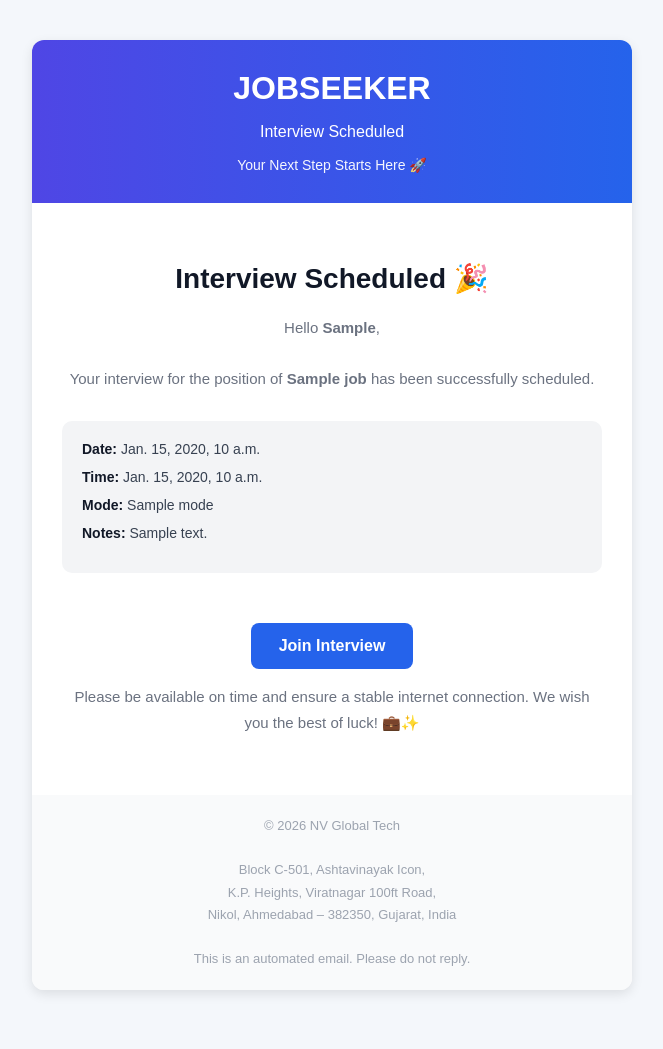
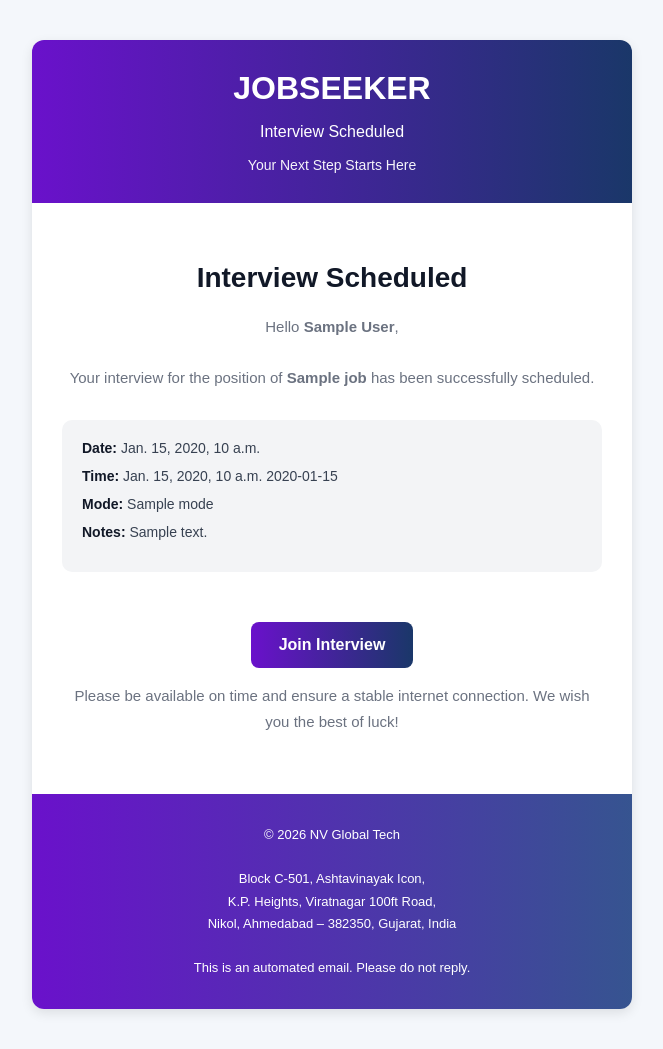
Before and after one commit to Vishwam-work/JobSeeker-Backend, a Django app: template templates/Interview_schedule.html in a window 1280 px wide. Shown: the whole page, without its empty margins (308-971 px from the left). Before the commit the page ends 994 px from the top, so only its background shows below. Run offline with Django 5.2, Linux system fonts and the light colour scheme; a user stored in the database is signed in; tables that the repository leaves empty hold one stand-in row (values such as "Sample post"); the template is opened without the code that fills it: most values are stand-ins (such as "Sample title", 1, 10 or a date in 2020).

Commit message:
[ADD] employeer: fix saved job and applied job pagination and job schedule template

```diff
--- a/employeer/models.py
+++ b/employeer/models.py
@@ -177,6 +177,11 @@ class Application(models.Model):
         ("EST","EST"),
         ("CST","CST"),
         ("PST","PST"),
+        ("GST","GST"),
+        ("CET","CET"),
+        ("GMT","GMT"),
+        ("BST","BST"),
+
     ])
     class Meta:
         unique_together = ('user', 'job')
--- a/templates/Applied_job.html
+++ b/templates/Applied_job.html
@@ -7,7 +7,8 @@
     <style>
         /* Reset styles for email clients */
         body, table, td, a { -webkit-text-size-adjust: 100%; -ms-text-size-adjust: 100%; }
-        table, td { mso-table-lspace: 0pt; mso-table-rspace: 0pt; }
+        table,
+        /* td { mso-table-lspace: 0pt; mso-table-rspace: 0pt; } */
         img { -ms-interpolation-mode: bicubic; border: 0; height: auto; line-height: 100%; outline: none; text-decoration: none; }
         table { border-collapse: collapse !important; }
         body { height: 100% !important; margin: 0 !important; padding: 0 !important; width: 100% !important; background-color: #f1f5f9; font-family: 'Segoe UI', system-ui, -apple-system, sans-serif; }
--- a/templates/Interview_schedule.html
+++ b/templates/Interview_schedule.html
@@ -25,7 +25,7 @@
       /* Header */
 
       .header {
-        background: linear-gradient(to right, #4f46e5, #2563eb);
+        background: linear-gradient(90deg, #6a11cb 0%, #1a3769 100%);
         color: white;
         text-align: center;
         padding: 30px;
@@ -35,6 +35,7 @@
         font-size: 32px;
         font-weight: bold;
         margin-bottom: 10px;
+        color: #ffffff;
       }
 
       .tagline {
@@ -88,7 +89,7 @@
       .button {
         display: inline-block;
         padding: 14px 28px;
-        background: #2563eb;
+        background: linear-gradient(90deg, #6a11cb 0%, #1a3769 100%);
         color: white !important;
         text-decoration: none;
         border-radius: 8px;
@@ -103,11 +104,11 @@
       /* Footer */
 
       .footer {
-        background: #f9fafb;
-        padding: 20px;
+        background: linear-gradient(90deg, #6a11cb 0%, #365490 100%);
+        padding: 30px 20px;
         text-align: center;
         font-size: 13px;
-        color: #9ca3af;
+        color: #ffffff;
         line-height: 1.7;
       }
 
@@ -136,10 +137,10 @@
 
         <div class="logo">JOBSEEKER</div>
 
-        <p>Interview Scheduled</p>
+        <p style="color: white;">Interview Scheduled</p>
 
         <div class="tagline">
-          Your Next Step Starts Here 🚀
+          Your Next Step Starts Here
         </div>
 
       </div>
@@ -148,11 +149,11 @@
 
       <div class="content">
 
-        <h1>Interview Scheduled 🎉</h1>
+        <h1>Interview Scheduled </h1>
 
         <p class="message">
 
-          Hello <strong>{{ user.first_name }}</strong>,<br /><br />
+          Hello <strong>{{ user.full_name }}</strong>,<br /><br />
 
           Your interview for the position of
           <strong>{{ job }}</strong>
@@ -171,7 +172,7 @@
 
           <div class="info-row">
             <span class="label">Time:</span>
-            {{ time }}
+            {{ time }}  {{ timezone }}
           </div>
 
           <div class="info-row">
@@ -189,7 +190,7 @@
         </div>
 
         {% if link %}
-        <a href="{{ link }}" class="button">
+        <a href="{{ link }}" class="button" target="_blank">
           Join Interview
         </a>
         {% endif %}
@@ -198,7 +199,7 @@
 
           Please be available on time and ensure a stable internet connection.
 
-          We wish you the best of luck! 💼✨
+          We wish you the best of luck!
 
         </p>
 
@@ -208,6 +209,7 @@
 
       <div class="footer">
 
+          <span style="color:#ffffff;">
             © 2026 NV Global Tech<br /><br />
 
             Block C-501, Ashtavinayak Icon,<br />
@@ -215,6 +217,7 @@
             Nikol, Ahmedabad – 382350, Gujarat, India<br /><br />
 
             This is an automated email. Please do not reply.
+          </span>
 
         </div>
 
--- a/templates/Job_status.html
+++ b/templates/Job_status.html
@@ -68,7 +68,7 @@
                     color: #ffffff;
                   "
                 >
-                  Jobseeker
+                  JOBSEEKER
                 </h1>
                 <p
                   style="
@@ -123,7 +123,7 @@
                 </h2>
 
                 <p style="font-size: 16px; line-height: 1.6; color: #333">
-                  Thank you for submitting your interest to{{job_title}}.
+                  Thank you for submitting your interest to {{job_title}}.
                   We appreciate the time and effort you put into your application
                   and the opportunity to learn about your experience. At this
                   time, we've decided to move forward with another candidate for
```
Also changed, not shown: employeer/views.py (+10 -7 lines), job_app/views.py (+7 -3 lines), media/company_logos/A_1990s_Indian_automobile_workshop_scene_representing_a_family_business_ex_W8yWd3m.jpg (added), media/profile_images/17551a18-8e0a-4537-a4be-3f2a16b99f50.jpg (added), 2 other files. Lines whose indentation alone changed are shown as unchanged.
